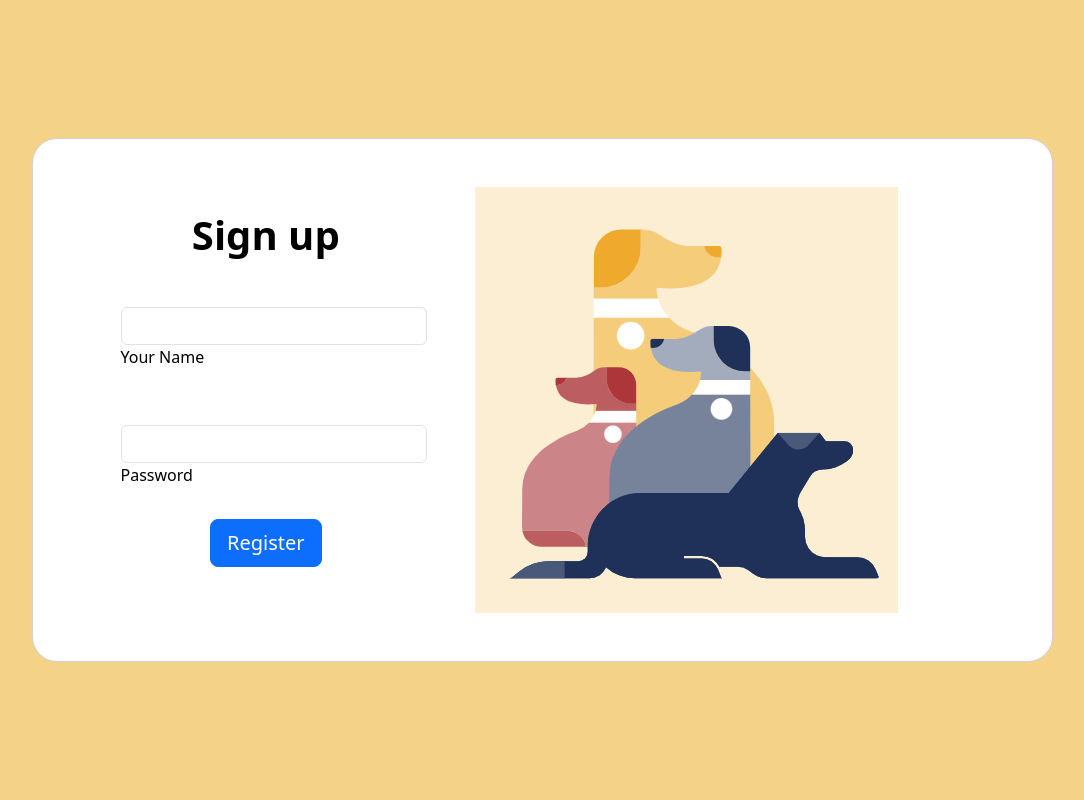
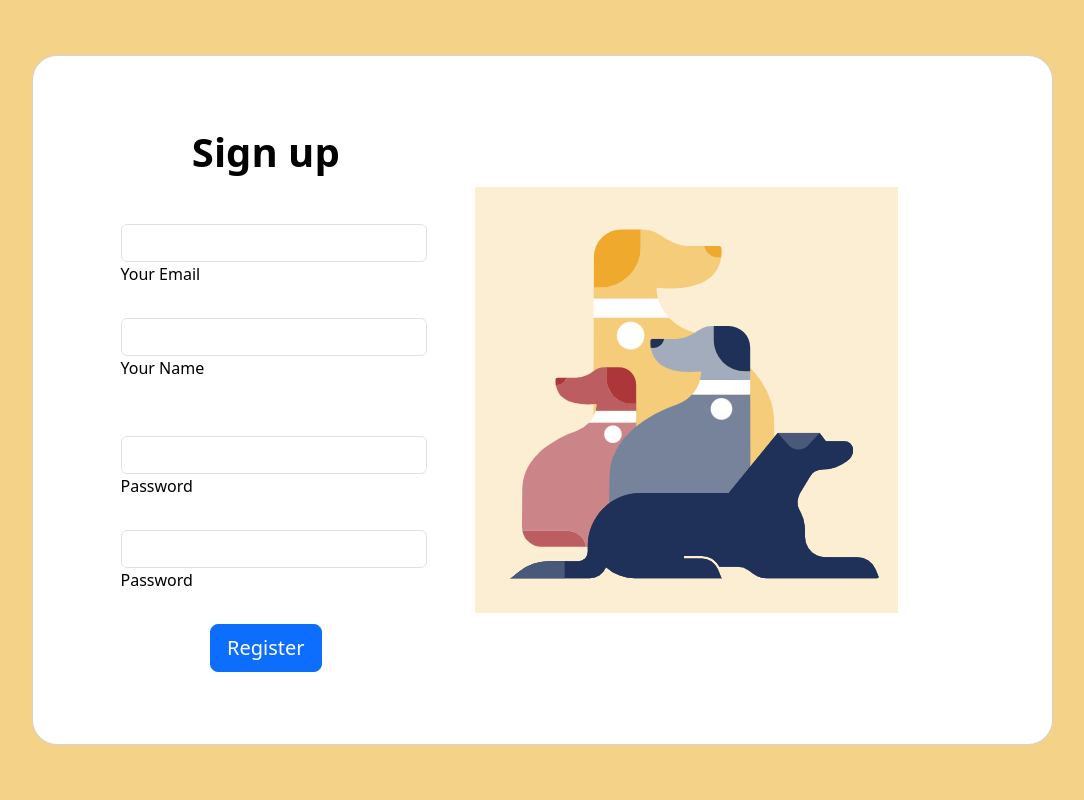
Before and after one commit to Runaway-Boys/Dogstagram, a Django app: template templates/accounts/register.html in a window 1280 px wide. Shown: the whole page, without its empty margins (98-1182 px from the left). Run offline with Django 4.2, Linux system fonts and the light colour scheme; the template is opened without the code that fills it, so the values that code supplies are empty.

Commit message:
small updates

```diff
--- a/accounts/models.py
+++ b/accounts/models.py
@@ -1,7 +1,6 @@
 from django.db import models
-from django.contrib.auth import get_user_model
+
 from django.contrib.auth.models import AbstractBaseUser,BaseUserManager
-from django import forms
 # Create your models here.
 
 
--- a/templates/accounts/register.html
+++ b/templates/accounts/register.html
@@ -25,8 +25,16 @@
                         <div class="d-flex flex-row align-items-center mb-4">
                           <i class="fas fa-user fa-lg me-3 fa-fw"></i>
                           <div class="form-outline flex-fill mb-0">
-                            <input type="text" id="form3Example1c" class="form-control" />
-                            <label class="form-label" for="form3Example1c">Your Name</label>
+                            <input type="email" name = 'email' id="inputEmail" class="form-control" />
+                            <label class="form-label" for="form3Example1c"placeholder = 'Email Address'autofocus required>Your Email</label>
+
+                          </div>
+                        </div>
+                        <div class="d-flex flex-row align-items-center mb-4">
+                          <i class="fas fa-user fa-lg me-3 fa-fw"></i>
+                          <div class="form-outline flex-fill mb-0">
+                            <input type="text" name="username" id="inputUsername" class="form-control" />
+                            <label class="form-label" for="form3Example1c" placeholder = "Name"required>Your Name</label>
 
                           </div>
                         </div>
@@ -39,8 +47,16 @@
                         <div class="d-flex flex-row align-items-center mb-4">
                           <i class="fas fa-lock fa-lg me-3 fa-fw"></i>
                           <div class="form-outline flex-fill mb-0">
-                            <input type="password" id="form3Example4c" class="form-control" />
-                            <label class="form-label" for="form3Example4c">Password</label>
+                            <input type="password" name="password1" id="inputPassword1" class="form-control" />
+                            <label class="form-label" for="form3Example4c"placeholder = "Password"required>Password</label>
+
+                          </div>
+                        </div>
+                        <div class="d-flex flex-row align-items-center mb-4">
+                          <i class="fas fa-lock fa-lg me-3 fa-fw"></i>
+                          <div class="form-outline flex-fill mb-0">
+                            <input type="password" name="password2" id="inputPassword2" class="form-control" />
+                            <label class="form-label" for="form3Example4c"placeholder = "confirm Password" required>Password</label>
 
                           </div>
                         </div>
```
Also changed, not shown: accounts/forms.py (+21 -3 lines), accounts/views.py (+22 -8 lines).
